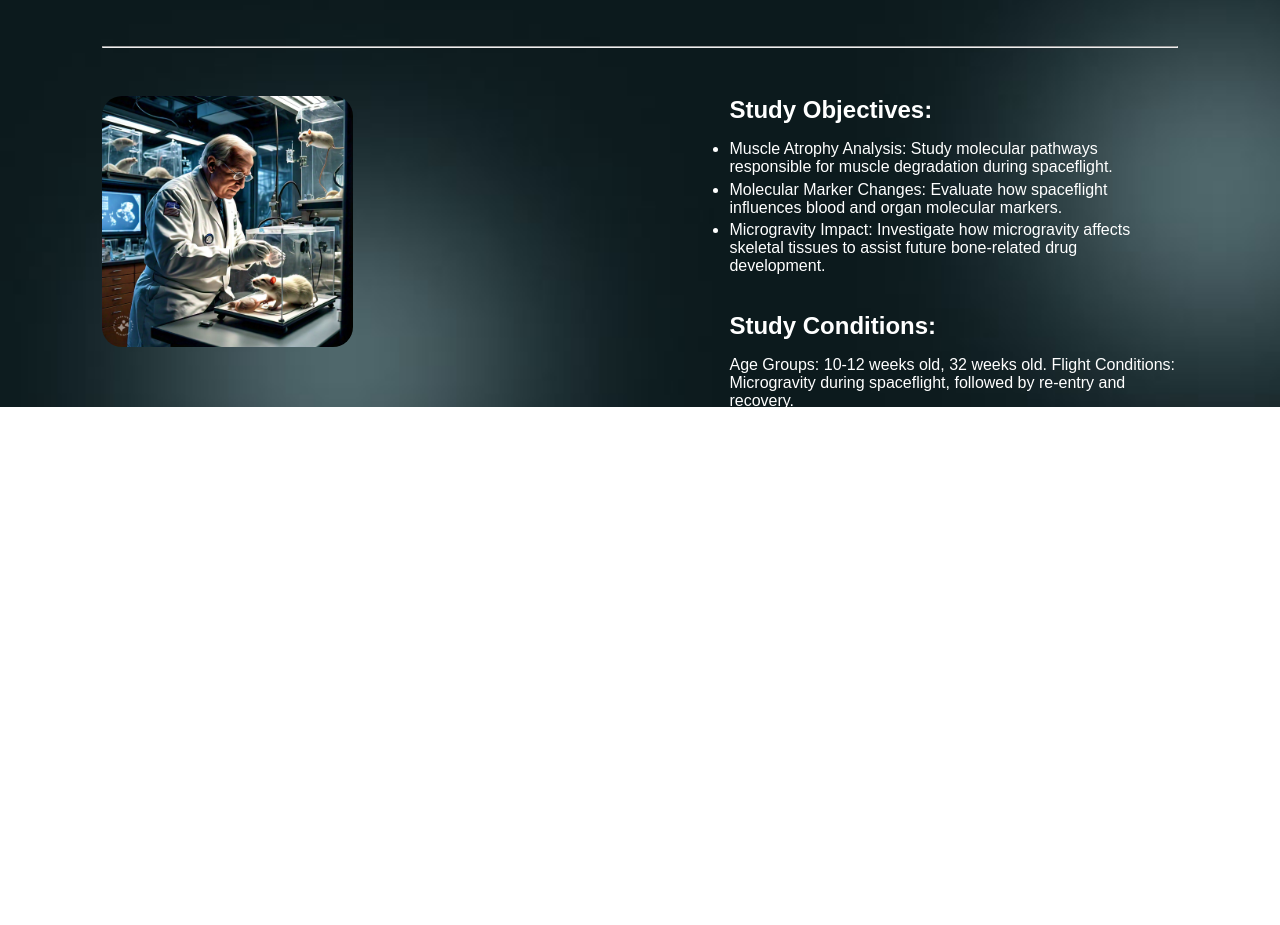
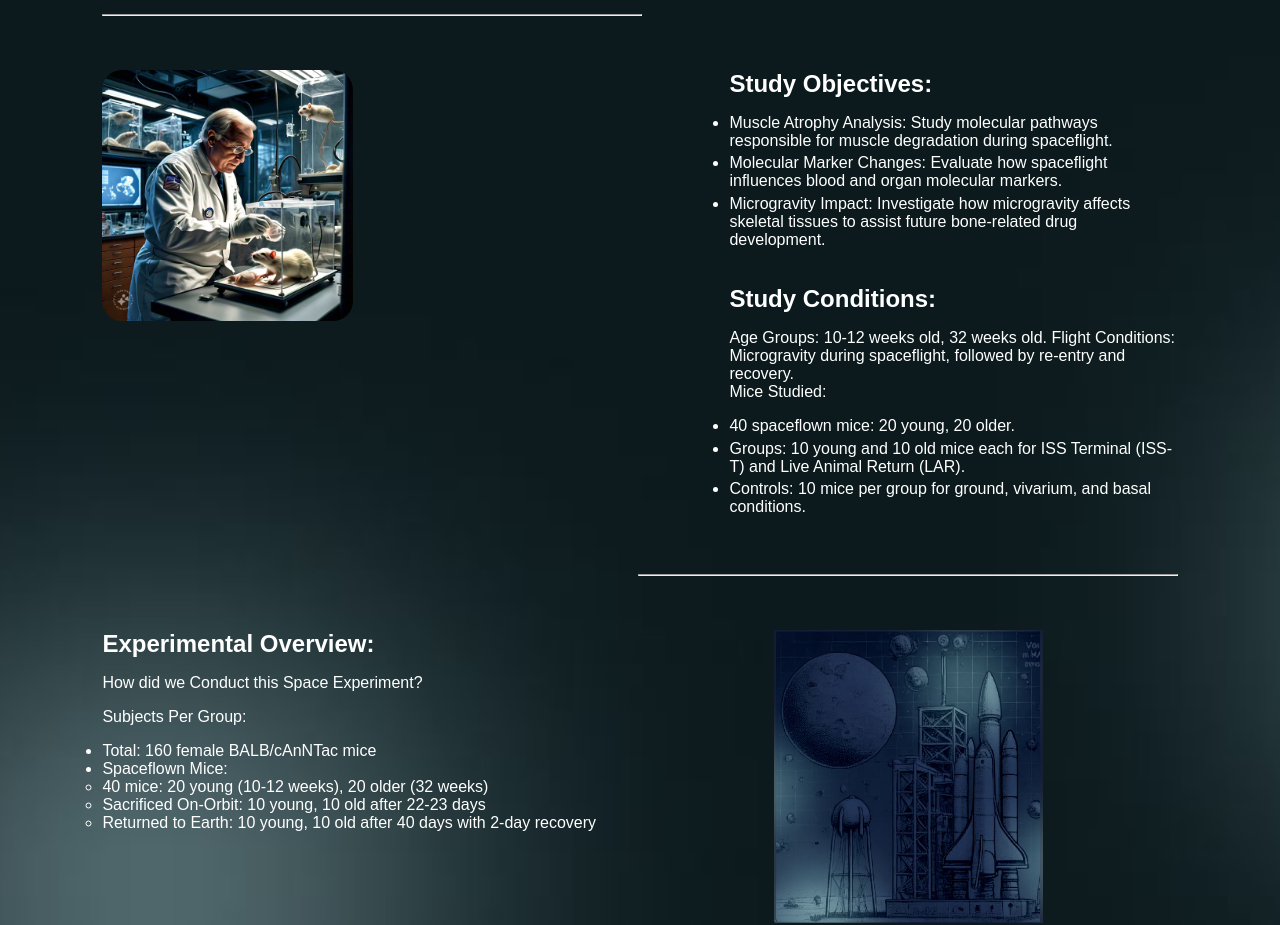
Before and after one commit to aryanshs/andromedasHack, a React (Create React App) app in the folder visualize-client/: page /osd379 in a window 1280 px wide. Shown: the part 458-1383 px from the top of the page. Before the commit the page ends 1005 px from the top, so only its background shows below. Built offline with nearby package versions, Linux system fonts and the light colour scheme.

Commit message:
more ui updates

```diff
--- a/visualize-client/src/App.css
+++ b/visualize-client/src/App.css
@@ -1,9 +1,11 @@
 .appContainer {
   background-image: url("./images/homeBackground.JPG");
-  background-size: cover;
+  background-size: cover; /* Cover the container */
   background-position: center;
   background-repeat: no-repeat;
-  border-radius: 0;
+  width: 100%;
+  display: flex;
+  flex-direction: column;
 }
 
 /* Ensure no border-radius for the background image container */
--- a/visualize-client/src/components/Osd379.js
+++ b/visualize-client/src/components/Osd379.js
@@ -3,6 +3,7 @@ import "../App.css";
 import { useNavigate } from "react-router-dom";
 import rocket from "../images/roxket.JPG";
 import oldMan from "../images/oldMan.jpeg";
+import launching_space from "../images/launching_space.JPG";
 import "../styles/Osd379.css";
 
 export default function Osd379() {
@@ -17,7 +18,9 @@ export default function Osd379() {
     <div className="nasaStudyContainer bodyScreenFit">
       <div className="nasaStudyHeadingBox">
         <div className="nasaStudyHeadingText">
-          <h1>NASA OSD-379 Study:</h1>
+          <h1>
+            NASA <span className="nasaStudyName">OSD-379</span> Study:
+          </h1>
           <p>
             Transcriptional profiling of livers from mice flown on Rodent
             Research Reference Mission-1 (RRRM-1).
@@ -53,7 +56,10 @@ export default function Osd379() {
           <img src={rocket} alt="rocket" className="studyRocketIntroImage" />
         </div>
       </div>
-      <hr />
+      <div className="hrFirst">
+        <hr />
+      </div>
+
       <div className="studyNasaObjectivesConditionsImageBox">
         <div className="studyNasaImageBox">
           <img src={oldMan} className="studyNasaOldMan" />
@@ -100,6 +106,44 @@ export default function Osd379() {
           </div>
         </div>
       </div>
+
+      <div className="hrSecond">
+        <hr />
+      </div>
+
+      <div className="nasaStudyExperimentalOverviewBox">
+        <div className="nasaStudyExperimentalDescriptionBox">
+          <h2>Experimental Overview:</h2>
+          <p>How did we Conduct this Space Experiment?</p>
+          <div className="experimentList">
+            <p>Subjects Per Group:</p>
+            <ul>
+              <li>Total: 160 female BALB/cAnNTac mice</li>
+              <li>
+                Spaceflown Mice:{" "}
+                <ul>
+                  <li>40 mice: 20 young (10-12 weeks), 20 older (32 weeks)</li>
+                  <li>
+                    Sacrificed On-Orbit: 10 young, 10 old after 22-23 days
+                  </li>
+                  <li>
+                    Returned to Earth: 10 young, 10 old after 40 days with 2-day
+                    recovery
+                  </li>
+                </ul>
+              </li>
+            </ul>
+          </div>
+        </div>
+
+        <div className="launchRocketImageBox">
+          <img
+            src={launching_space}
+            alt="launching_space"
+            className="launchRocketImage"
+          />
+        </div>
+      </div>
     </div>
   );
 }
--- a/visualize-client/src/components/Osd665.js
+++ b/visualize-client/src/components/Osd665.js
@@ -4,6 +4,7 @@ import { useNavigate } from "react-router-dom";
 import rocket from "../images/roxket.JPG";
 import oldMan from "../images/oldMan.jpeg";
 import "../styles/Osd379.css";
+import launching_space from "../images/launching_space.JPG";
 
 export default function Osd379() {
   const [osd379Data, setOsd379Data] = useState([]);
@@ -17,7 +18,9 @@ export default function Osd379() {
     <div className="nasaStudyContainer bodyScreenFit">
       <div className="nasaStudyHeadingBox">
         <div className="nasaStudyHeadingText">
-          <h1>NASA OSD-665 Study:</h1>
+          <h1>
+            NASA <span className="nasaStudyName">OSD-665</span> Study:
+          </h1>
           <p>
             Transcriptional profiling of right extensor digitorum longus muscle
             from mice flown on the RR-23 mission
@@ -53,7 +56,9 @@ export default function Osd379() {
           <img src={rocket} alt="rocket" className="studyRocketIntroImage" />
         </div>
       </div>
-      <hr />
+      <div className="hrFirst">
+        <hr />
+      </div>
       <div className="studyNasaObjectivesConditionsImageBox">
         <div className="studyNasaImageBox">
           <img src={oldMan} className="studyNasaOldMan" />
@@ -102,6 +107,31 @@ export default function Osd379() {
           </div>
         </div>
       </div>
+
+      <div className="hrSecond">
+        <hr />
+      </div>
+
+      <div className="nasaStudyExperimentalOverviewBox">
+        <div className="nasaStudyExperimentalDescriptionBox">
+          <h2>Experimental Overview:</h2>
+          <p>How did we Conduct this Space Experiment?</p>
+          <div className="experimentList">
+            <p>Number of Subjects per Group:</p>
+            <ul>
+              <li>20 Flight mice, 20 HGC, 20 VGC.</li>
+            </ul>
+          </div>
+        </div>
+
+        <div className="launchRocketImageBox">
+          <img
+            src={launching_space}
+            alt="launching_space"
+            className="launchRocketImage"
+          />
+        </div>
+      </div>
     </div>
   );
 }
--- a/visualize-client/src/styles/Experiments.css
+++ b/visualize-client/src/styles/Experiments.css
@@ -9,7 +9,7 @@
   flex-direction: column;
   align-items: flex-start;
   justify-content: flex-start;
-  gap: 10%;
+  gap: 5rem;
 }
 
 /* Background image container with the solar system */
@@ -51,7 +51,6 @@
   width: 100%;
   display: flex;
   justify-content: space-around;
-  gap: 100px;
   /* margin-top: -225px; Pull the cards upwards slightly */
   z-index: 3; /* Ensure it's above the image */
 }
--- a/visualize-client/src/styles/Osd379.css
+++ b/visualize-client/src/styles/Osd379.css
@@ -5,8 +5,10 @@
 .nasaStudyContainer {
   display: flex;
   flex-direction: column;
-  gap: 6%;
-  padding: 2% 8% 0 8%;
+  gap: 2em;
+  padding: 2% 8% 2% 8%;
+  min-height: 100vh;
+  flex: 1;
 }
 
 .nasaStudyHeadingBox {
@@ -64,8 +66,27 @@
   border-radius: 20px;
 }
 
+.hrFirst {
+  display: flex;
+  justify-content: flex-start;
+}
+
+.hrFirst hr {
+  width: 50%;
+}
+
+.hrSecond {
+  display: flex;
+  justify-content: flex-end;
+}
+
+.hrSecond hr {
+  width: 50%;
+}
+
 .studyNasaObjectivesConditionsImageBox {
   display: flex;
+  padding: 2% 0 2% 0;
 }
 
 .studyNasaImageBox img {
@@ -106,3 +127,42 @@
   flex-direction: column;
   gap: 1rem;
 }
+
+.nasaStudyExperimentalOverviewBox {
+  display: flex;
+  padding: 2% 0 2% 0;
+}
+
+.nasaStudyExperimentalDescriptionBox {
+  flex: 1;
+  display: flex;
+  flex-direction: column;
+  gap: 1rem;
+}
+
+.launchRocketImageBox {
+  flex: 1;
+  display: flex;
+  justify-content: center;
+}
+
+.launchRocketImageBox img {
+  width: 50%;
+}
+
+.experimentList {
+  display: flex;
+  flex-direction: column;
+  gap: 1rem;
+}
+
+.nasaStudyName {
+  background: linear-gradient(90deg, #f17d6c 50%, #ffffff 80%);
+  background-clip: text; /* Apply the gradient only to the text */
+  -webkit-background-clip: text; /* For WebKit compatibility */
+  color: transparent; /* Make the text itself transparent to show the gradient */
+
+  /* Subtle 3D shadow */
+  text-shadow: 1px 1px 3px rgb(204, 227, 242),
+    /* Top-left shadow */ 2px 2px 6px rrgb(204, 227, 242); /* Bottom-right shadow for more depth */
+}
```
